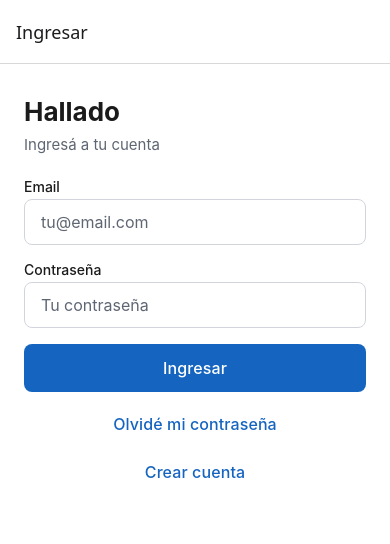
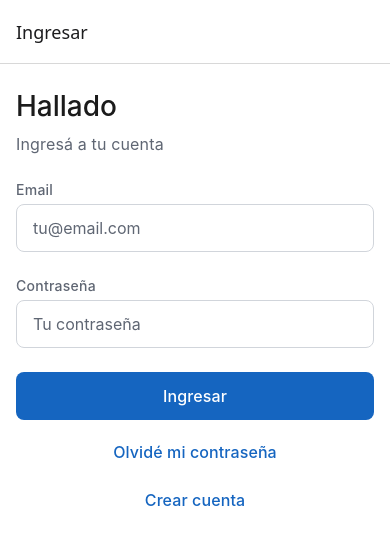
Before and after one commit to Mfteufel/Uade---ReactNative, a React Native app: screen /ClaimForm in a window 390 px wide. Shown: the top 544 px of the page. Built offline with nearby package versions, Linux system fonts and the light colour scheme; no server answers.

Commit message:
Rediseño: componentes existentes alineados con la especificación (Card, ListRow, StateTag, barra de acción, EmptyState, Icon, Chip, Input, Field, FormScreen)

```diff
--- a/src/components/Chip.js
+++ b/src/components/Chip.js
@@ -1,28 +1,53 @@
 import { Pressable, StyleSheet, Text } from 'react-native';
-import { colors, spacing } from '../constants/theme';
+import { colors, radius, spacing, typography } from '../constants/theme';
+import Icon from './Icon';
 
-// Opción seleccionable (situación, categoría, radio, período).
-export default function Chip({ label, selected = false, onPress, disabled = false }) {
+// Opción seleccionable (situación, categoría, radio, período). Dibujo de 36 dp; hitSlop 6 para llegar a 48.
+// Elegido: blue50, borde 1,5 blue600, texto blue600 y tilde. Deshabilitado: texto textDim, sin opacidad.
+// variant="history": fondo surface con ícono de reloj.
+export default function Chip({ label, selected = false, onPress, disabled = false, variant, accessibilityLabel }) {
+  const history = variant === 'history';
+  const textColor = disabled ? colors.textDim : selected ? colors.blue600 : colors.text;
   return (
-    <Pressable onPress={onPress} disabled={disabled} style={[styles.chip, selected && styles.selected, disabled && styles.disabled]}>
-      <Text style={[styles.text, selected && styles.selectedText]}>{label}</Text>
+    <Pressable
+      onPress={onPress}
+      disabled={disabled}
+      hitSlop={6}
+      accessibilityRole="button"
+      accessibilityLabel={accessibilityLabel}
+      accessibilityState={{ selected, disabled }}
+      style={[
+        styles.chip,
+        history && styles.history,
+        selected && styles.selected,
+        disabled && styles.disabled,
+      ]}
+    >
+      {selected ? <Icon name="check" size={16} color={textColor} style={styles.leading} /> : null}
+      {!selected && history ? <Icon name="clock" size={16} color={textColor} style={styles.leading} /> : null}
+      <Text style={[styles.text, selected && styles.selectedText, { color: textColor }]}>{label}</Text>
     </Pressable>
   );
 }
 
 const styles = StyleSheet.create({
   chip: {
-    paddingVertical: spacing.sm,
+    minHeight: 36,
+    flexDirection: 'row',
+    alignItems: 'center',
+    justifyContent: 'center',
     paddingHorizontal: spacing.md,
-    borderRadius: 20,
+    borderRadius: radius.chip,
     borderWidth: 1,
     borderColor: colors.border,
-    backgroundColor: colors.background,
+    backgroundColor: colors.bg,
     marginRight: spacing.sm,
     marginBottom: spacing.sm,
   },
-  selected: { backgroundColor: colors.primary, borderColor: colors.primary },
-  disabled: { opacity: 0.5 },
-  text: { color: colors.text, fontWeight: '500' },
-  selectedText: { color: '#fff' },
+  history: { backgroundColor: colors.surface },
+  selected: { backgroundColor: colors.blue50, borderColor: colors.blue600, borderWidth: 1.5 },
+  disabled: { borderColor: colors.border },
+  leading: { marginRight: spacing.xs },
+  text: { ...typography.body },
+  selectedText: { fontWeight: '500' },
 });
--- a/src/components/Field.js
+++ b/src/components/Field.js
@@ -1,7 +1,7 @@
 import { StyleSheet, Text, View } from 'react-native';
-import { colors, spacing } from '../constants/theme';
+import { colors, spacing, typography } from '../constants/theme';
 
-// Dato de solo lectura: etiqueta chica arriba y valor abajo.
+// Dato de solo lectura: etiqueta arriba (14 sp peso 500, textDim) y valor abajo (body).
 export default function Field({ label, value }) {
   return (
     <View style={styles.field}>
@@ -13,6 +13,6 @@ export default function Field({ label, value }) {
 
 const styles = StyleSheet.create({
   field: { paddingVertical: spacing.sm, borderBottomWidth: 1, borderBottomColor: colors.surface },
-  label: { fontSize: 12, color: colors.muted, textTransform: 'uppercase' },
-  value: { fontSize: 16, color: colors.text, marginTop: 2 },
+  label: { ...typography.caption, color: colors.textDim },
+  value: { ...typography.body, color: colors.text, marginTop: 2 },
 });
--- a/src/components/FormScreen.js
+++ b/src/components/FormScreen.js
@@ -1,30 +1,43 @@
-import { KeyboardAvoidingView, Platform, ScrollView, StyleSheet, Text } from 'react-native';
-import { colors, spacing } from '../constants/theme';
+import { KeyboardAvoidingView, Platform, ScrollView, StyleSheet, Text, View } from 'react-native';
+import { colors, radius, spacing, typography } from '../constants/theme';
 
 // Contenedor común de formularios: scroll + teclado + título + mensaje de error general.
-export default function FormScreen({ title, subtitle, error, children }) {
+// footer: elemento opcional (por ejemplo un <BottomActionBar />) fijo abajo, fuera del ScrollView.
+export default function FormScreen({ title, subtitle, error, children, footer }) {
   return (
     <KeyboardAvoidingView style={styles.flex} behavior={Platform.OS === 'ios' ? 'padding' : undefined}>
       <ScrollView contentContainerStyle={styles.content} keyboardShouldPersistTaps="handled">
-        {title ? <Text style={styles.title}>{title}</Text> : null}
+        {title ? (
+          <Text accessibilityRole="header" style={styles.title}>
+            {title}
+          </Text>
+        ) : null}
         {subtitle ? <Text style={styles.subtitle}>{subtitle}</Text> : null}
-        {error ? <Text style={styles.formError}>{error}</Text> : null}
+        {/* Aspecto del Banner de error (barra izquierda de 4 dp). Pasa a Banner cuando exista (paso 9). */}
+        {error ? (
+          <View style={styles.formError} accessibilityRole="alert">
+            <Text style={styles.formErrorText}>{error}</Text>
+          </View>
+        ) : null}
         {children}
       </ScrollView>
+      {footer || null}
     </KeyboardAvoidingView>
   );
 }
 
 const styles = StyleSheet.create({
-  flex: { flex: 1, backgroundColor: colors.background },
-  content: { padding: spacing.lg, paddingTop: spacing.xl },
-  title: { fontSize: 26, fontWeight: '700', color: colors.text, marginBottom: spacing.sm },
-  subtitle: { color: colors.muted, marginBottom: spacing.lg, fontSize: 15 },
+  flex: { flex: 1, backgroundColor: colors.bg },
+  content: { padding: spacing.screen, paddingTop: spacing.lg, paddingBottom: spacing.xl },
+  title: { ...typography.display, color: colors.text, marginBottom: spacing.sm },
+  subtitle: { ...typography.body, color: colors.textDim, marginBottom: spacing.lg },
   formError: {
-    backgroundColor: '#FDECEA',
-    color: colors.error,
-    padding: spacing.md,
-    borderRadius: 8,
+    backgroundColor: colors.dangerSoft,
+    borderLeftWidth: 4,
+    borderLeftColor: colors.danger,
+    padding: spacing.ms,
+    borderRadius: radius.button,
     marginBottom: spacing.md,
   },
+  formErrorText: { ...typography.body, color: colors.danger800 },
 });
--- a/src/components/Icon.js
+++ b/src/components/Icon.js
@@ -16,11 +16,24 @@ export const ICONS = {
   camera: '▣', // ▣
   image: '▤', // ▤
   back: '‹', // ‹
+  clock: '◷', // ◷
+  check: '✓︎', // ✓
+  close: '✕︎', // ✕
+  info: 'ℹ︎', // ℹ
+  warning: '⚠︎', // ⚠
+  calendar: '▦', // ▦
+  tag: '#',
+  location: '⌖', // ⌖
+  lock: '⚿', // ⚿
+  history: '↺', // ↺
+  star: '★︎', // ★ (Valorar)
+  heart: '♥︎', // ♥ (Agradecer)
+  filter: '▽', // ▽
 };
 
 // Decorativo: lo describe el texto o el accessibilityLabel del contenedor.
 // Si se pasa accessibilityLabel, el ícono deja de ser decorativo y se anuncia.
-export default function Icon({ name, size = 22, color = colors.text, style, accessibilityLabel }) {
+export default function Icon({ name, size = 24, color = colors.text, style, accessibilityLabel }) {
   const glyph = ICONS[name];
   if (!glyph) return null;
   const decorative = !accessibilityLabel;
--- a/src/components/Input.js
+++ b/src/components/Input.js
@@ -1,33 +1,61 @@
+import { useState } from 'react';
 import { StyleSheet, Text, TextInput, View } from 'react-native';
-import { colors, spacing } from '../constants/theme';
+import { colors, radius, spacing, typography } from '../constants/theme';
+import Icon from './Icon';
 
-export default function Input({ label, error, style, ...props }) {
+// Campo de texto con etiqueta siempre visible (14 sp peso 500, nunca el placeholder como etiqueta).
+// minHeight 48, radio 8, borde 1 dp; con foco, borde 2 dp blue600; con error, borde 2 dp danger,
+// ícono y texto de 16 sp. La validación sigue en los hooks (al enviar): acá solo se muestra el error.
+// Encadena los onFocus/onBlur recibidos por props.
+export default function Input({ label, error, style, onFocus, onBlur, accessibilityLabel, ...props }) {
+  const [focused, setFocused] = useState(false);
+  const base = accessibilityLabel || label;
+  const a11yLabel = error ? (base ? `${base}. ${error}` : error) : base;
+  const borderWidth = error || focused ? 2 : 1;
+  const borderColor = error ? colors.danger : focused ? colors.blue600 : colors.border;
   return (
     <View style={styles.wrapper}>
       {label ? <Text style={styles.label}>{label}</Text> : null}
       <TextInput
-        placeholderTextColor={colors.muted}
-        style={[styles.input, error ? styles.inputError : null, style]}
+        placeholderTextColor={colors.textDim}
+        accessibilityLabel={a11yLabel}
+        style={[
+          styles.input,
+          // El borde más grueso se compensa en el padding para que el texto no se corra.
+          { borderWidth, borderColor, paddingHorizontal: spacing.md - (borderWidth - 1) },
+          style,
+        ]}
         {...props}
+        onFocus={(e) => {
+          setFocused(true);
+          if (onFocus) onFocus(e);
+        }}
+        onBlur={(e) => {
+          setFocused(false);
+          if (onBlur) onBlur(e);
+        }}
       />
-      {error ? <Text style={styles.error}>{error}</Text> : null}
+      {error ? (
+        <View style={styles.errorRow}>
+          <Icon name="warning" size={20} color={colors.danger} />
+          <Text style={styles.error}>{error}</Text>
+        </View>
+      ) : null}
     </View>
   );
 }
 
 const styles = StyleSheet.create({
-  wrapper: { marginBottom: spacing.md },
-  label: { marginBottom: spacing.xs, color: colors.text, fontWeight: '500' },
+  wrapper: { marginBottom: spacing.formGap },
+  label: { ...typography.caption, marginBottom: spacing.xs, color: colors.textDim },
   input: {
-    borderWidth: 1,
-    borderColor: colors.border,
-    borderRadius: 8,
-    paddingHorizontal: spacing.md,
-    paddingVertical: 12,
-    fontSize: 16,
+    minHeight: 48,
+    borderRadius: radius.field,
+    paddingVertical: spacing.ms,
+    fontSize: typography.body.fontSize,
     color: colors.text,
-    backgroundColor: colors.background,
+    backgroundColor: colors.bg,
   },
-  inputError: { borderColor: colors.error },
-  error: { marginTop: spacing.xs, color: colors.error, fontSize: 13 },
+  errorRow: { flexDirection: 'row', alignItems: 'flex-start', gap: spacing.sm, marginTop: spacing.xs },
+  error: { ...typography.body, flex: 1, color: colors.danger },
 });
--- a/src/components/SectionTitle.js
+++ b/src/components/SectionTitle.js
@@ -11,7 +11,7 @@ export default function SectionTitle({ title, style }) {
 
 const styles = StyleSheet.create({
   title: {
-    ...typography.subtitle,
+    ...typography.section,
     color: colors.text,
     marginTop: spacing.md,
     marginBottom: spacing.sm,
--- /dev/null
+++ b/src/components/StateTag.js
@@ -0,0 +1,2 @@
+// Nombre que usa DISENO_UI.md para la etiqueta de estado: es el mismo StatusBadge.
+export { default } from './StatusBadge';
--- a/src/components/StatusBadge.js
+++ b/src/components/StatusBadge.js
@@ -1,16 +1,23 @@
 import { StyleSheet, Text, View } from 'react-native';
 import { radius, spacing, typography } from '../constants/theme';
 
-// Estado como píldora: siempre texto (fg) sobre fondo (bg), nunca solo color.
+// Etiqueta de estado (StateTag): rectángulo de 24 dp de alto, radio 6, 14 sp peso 500.
+// No es píldora para que no se lea como tocable. Siempre texto (fg) sobre fondo (bg), nunca solo color.
 export default function StatusBadge({ label, fg, bg }) {
   return (
-    <View style={[styles.badge, { backgroundColor: bg }]} accessibilityLabel={`Estado: ${label}`}>
+    <View style={[styles.badge, { backgroundColor: bg }]} accessible accessibilityLabel={`Estado: ${label}`}>
       <Text style={[styles.text, { color: fg }]}>{label}</Text>
     </View>
   );
 }
 
 const styles = StyleSheet.create({
-  badge: { borderRadius: radius.pill, paddingHorizontal: spacing.sm, paddingVertical: spacing.xs, alignSelf: 'flex-start' },
-  text: typography.caption,
+  badge: {
+    minHeight: 24,
+    justifyContent: 'center',
+    borderRadius: radius.tag,
+    paddingHorizontal: spacing.sm,
+    alignSelf: 'flex-start',
+  },
+  text: { ...typography.caption },
 });
```
Also changed, not shown: src/components/BottomActionBar.js (+31 -9 lines), src/components/Card.js (+15 -10 lines), src/components/EmptyState.js (+17 -4 lines), src/components/ListRow.js (+48 -13 lines).
